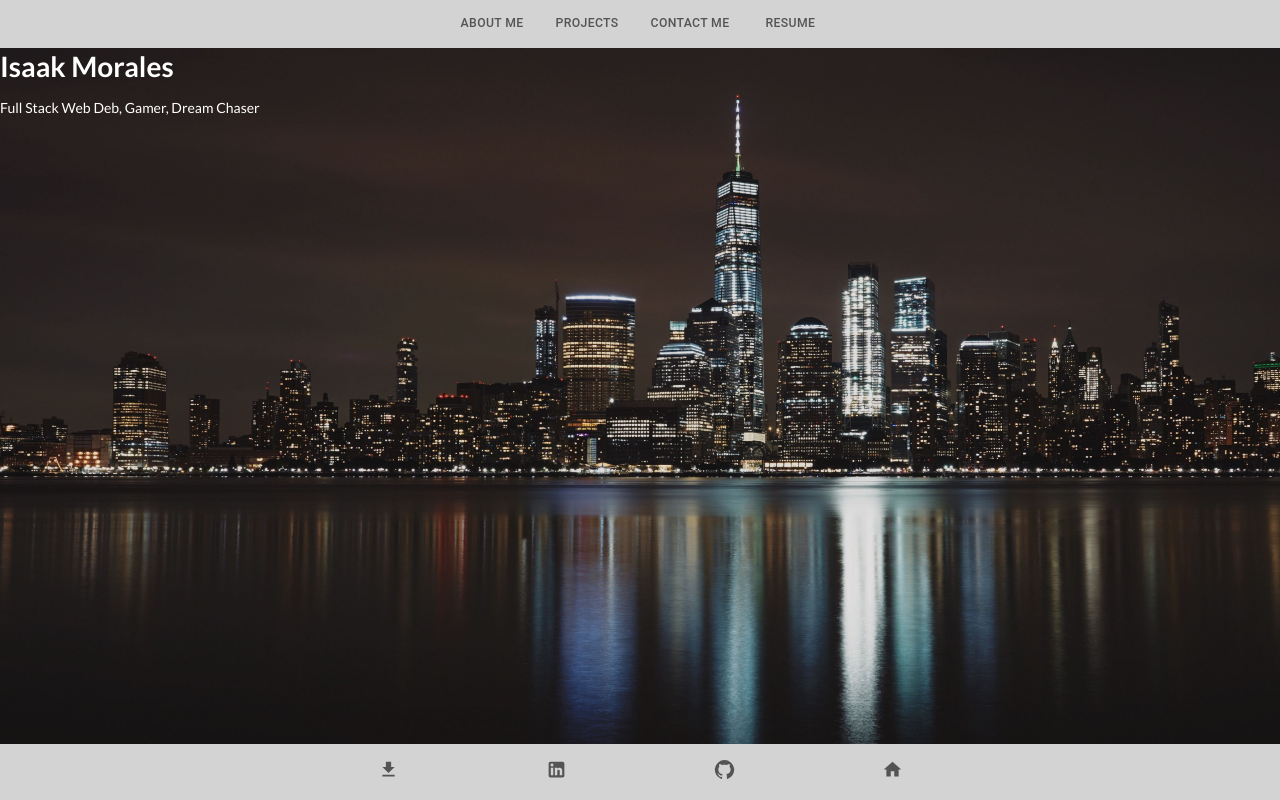
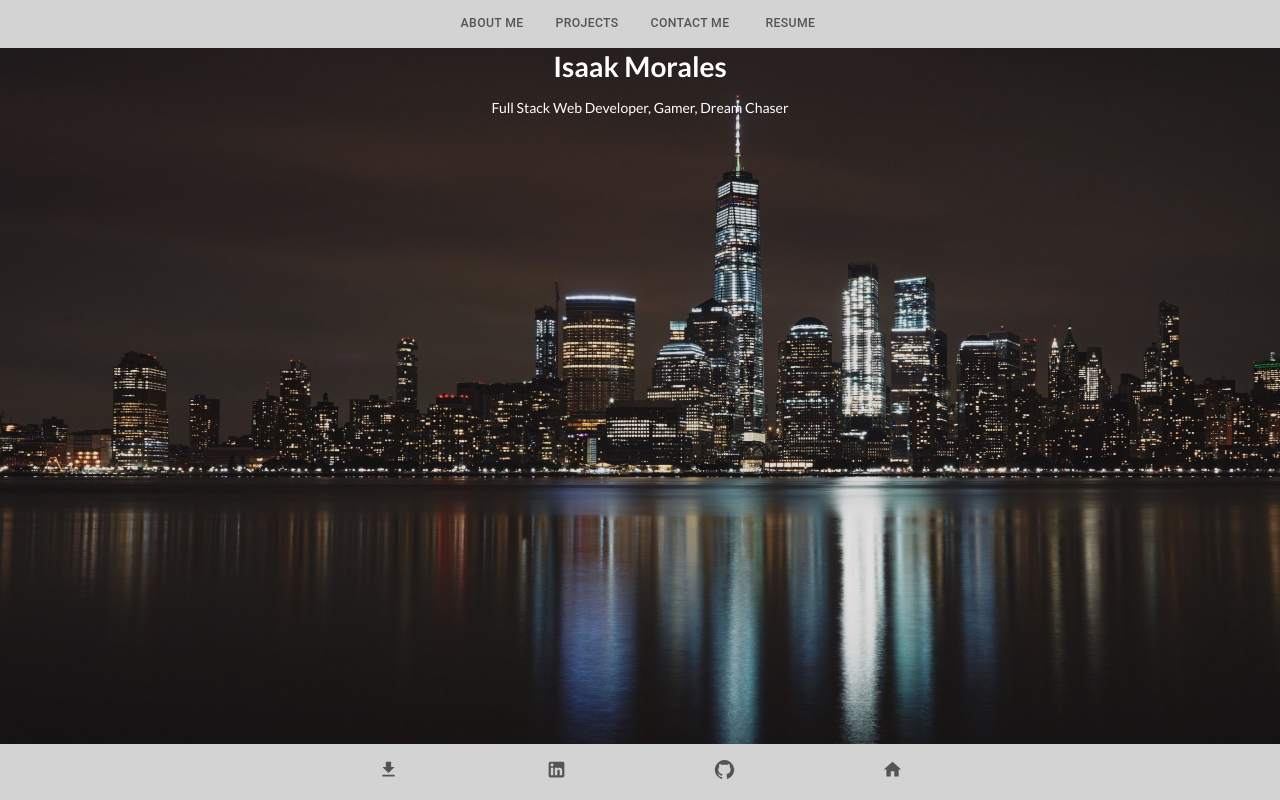
Before and after one commit to CallMeIce/isaak-react-portfolio, a React (Create React App) app: page / in a window 1280 px wide. Built offline with nearby package versions, Linux system fonts and the light colour scheme.

Commit message:
fixed some typos and centered it

```diff
--- a/src/components/Home.js
+++ b/src/components/Home.js
@@ -3,11 +3,13 @@ import React from "react";
 
 const styles = {
   homeStyle: {
-    justifyContent: 'flex-wrap',
-    position: 'absolute',
+    justifyContent: 'center',
+    // position: 'absolute',
+
     margin: '0px',
     color: 'white',
-    // textAlign: 'center'
+    textAlign: 'center'
+
   },
 };
 
@@ -16,7 +18,7 @@ export default function Home() {
       <div className="home" style={styles.homeStyle}>
           <main>
             <h1>Isaak Morales</h1>
-              <p>Full Stack Web Deb, Gamer, Dream Chaser</p>
+              <p>Full Stack Web Developer, Gamer, Dream Chaser</p>
           </main>
 
       </div>
```
